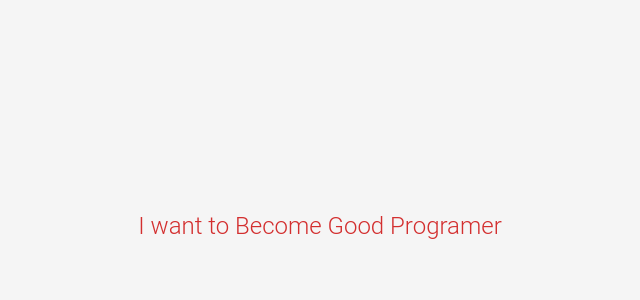
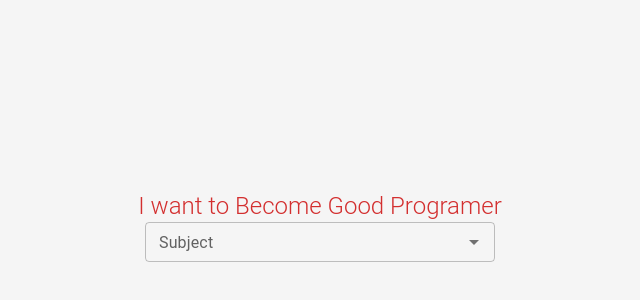
Before and after one commit to badapureprogrammer/Material-UI-Component, a React (Create React App) app: page / in a window 1280 px wide. Shown: the part 174-474 px from the top of the page, without its empty margins (320-960 px from the left). Built offline with nearby package versions, Linux system fonts and the light colour scheme; the HTML template or start-up script is replaced by a standard one.

Commit message:
add AutoComplete

```diff
--- a/src/App.js
+++ b/src/App.js
@@ -3,10 +3,13 @@ import MuiTypography from "./component/Typography/MuiTypography";
 import MuiAutoComplete from "./component/AutoComplete/MuiAutoComplete";
 
 function App() {
+
+  const skills = ["HTML5", "CSS3", "Bootstrap", "Javascript", "SASS"];
+
   return (
     <div className="Mui-component">
       <MuiTypography color={"error"} variant={"h5"} weight={300}>I want to Become Good Programer</MuiTypography>
-      <MuiAutoComplete boxWidth={"300px"}/>
+      <MuiAutoComplete boxWidth={"350px"} size={"small"} menuList={skills} isMultiple={true} label={"Subject"}/>
     </div>
   );
 }
--- a/src/component/AutoComplete/MuiAutoComplete.jsx
+++ b/src/component/AutoComplete/MuiAutoComplete.jsx
@@ -2,27 +2,27 @@ import React, { useState } from "react";
 import { Stack, Autocomplete, TextField } from "@mui/material";
 
 const MuiAutoComplete = (props) => {
-  const skills = ["HTML5", "CSS3", "Bootstrap", "Javascript", "SASS"];
+  const { boxWidth, size, isMultiple, menuList, label } = props;
 
-  const { boxWidth } = props;
-
-  const [value, setValue] = useState();
+  const [value, setValue] = useState([]);
 
   const handleChange = (event, newValue) => {
-    setValue(newValue);
+    const value = event.target.innerText;
+    setValue(value);
   };
 
   return (
     <Stack spacing={2} width={boxWidth}>
-      <Autocomplete
-        options={skills}
-        renderInput={(params) => {
-          <TextField {...params} label="skills" />;
-        }}
-        value={value}
-        onChange={handleChange}
+      <Autocomplete size={size} multiple={isMultiple} options={menuList}
+        renderInput={(params) => <TextField {...params} label={label} />}
+        value={value} onChange={handleChange}
       />
     </Stack>
   );
 };
+
 export default MuiAutoComplete;
+
+// Use This Example
+// const skills = ["HTML5", "CSS3", "Bootstrap", "Javascript", "SASS"]; Pass the value
+// <MuiAutoComplete boxWidth={"350px"} size={"small"} menuList={skills} isMultiple={true} label={"Subject"}/>
```
